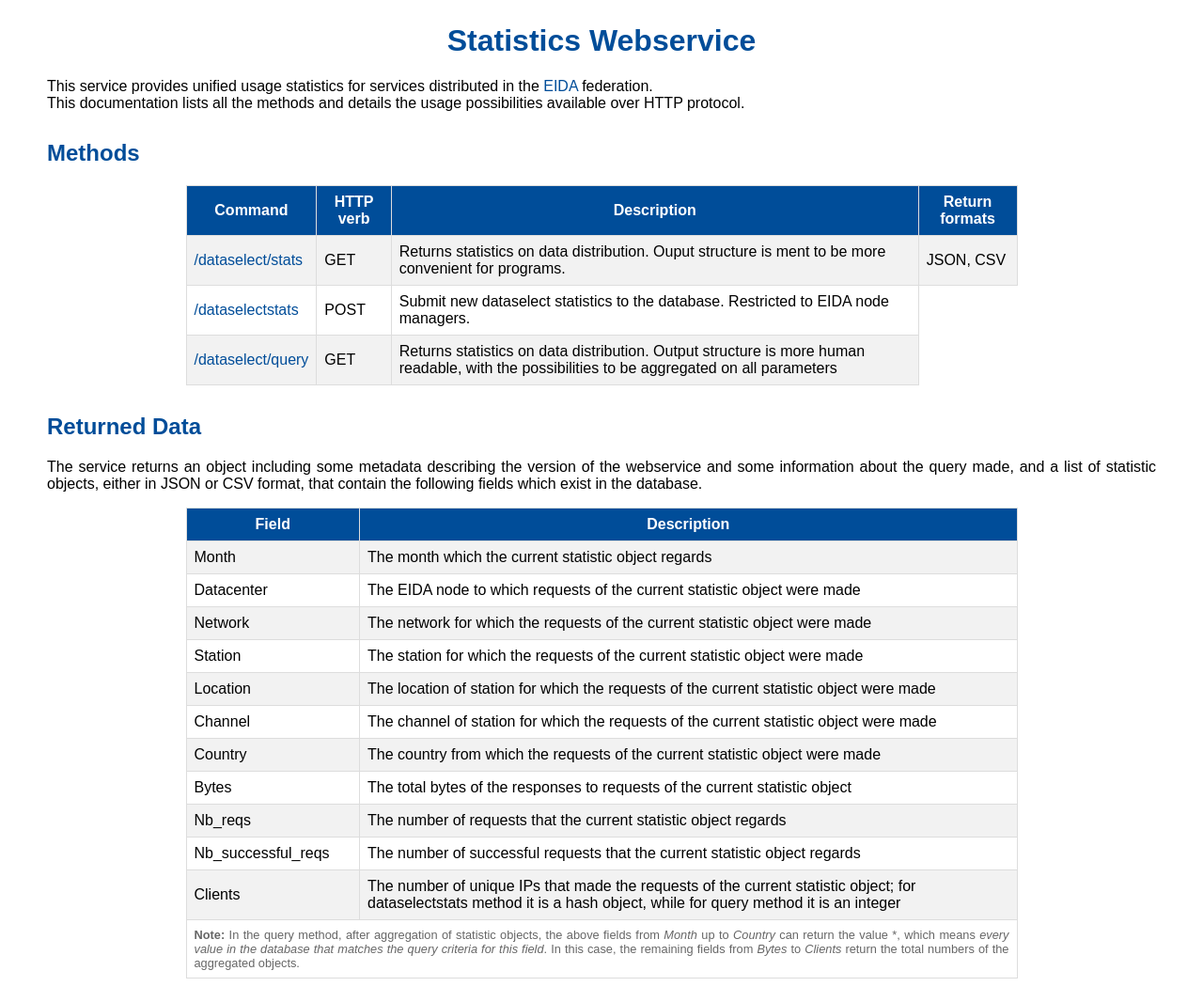
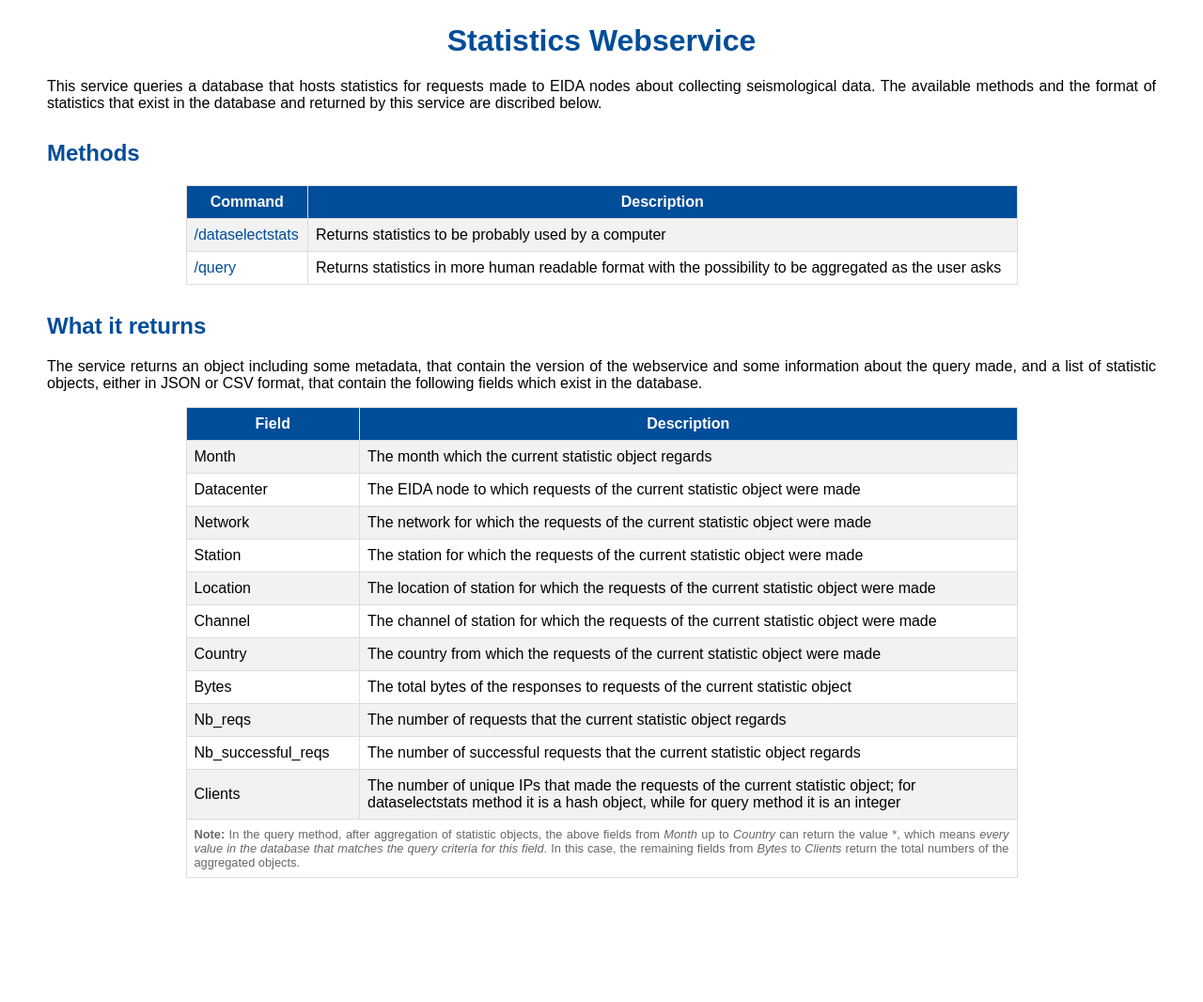
Before and after one commit to EIDA/eida-statistics, a Flask app: page / in a window 1280 px wide. Shown: the whole page at 94% size. After the commit the page ends 934 px from the top, so only its background shows below. Run offline with Flask 2, Linux system fonts and the light colour scheme; some libraries are stand-ins or nearby versions.

Commit message:
Restore the doc template fro Vasilis

```diff
--- a/webservice/webservice/templates/doc.html
+++ b/webservice/webservice/templates/doc.html
@@ -52,38 +52,28 @@
 
   <body>
     <h1>Statistics Webservice</h1>
-    <p>This service provides unified usage statistics for services distributed in the <a href="https://www.orfeus-eu.org/data/eida/nodes/">EIDA</a> federation.
-      <br>
-      This documentation lists all the methods and details the usage possibilities available over HTTP protocol.</p>
+    <p>This service queries a database that hosts statistics for requests made to EIDA nodes about collecting seismological data.
+      The available methods and the format of statistics that exist in the database and returned by this service are discribed below.</p>
 
     <h2>Methods</h2>
     <table id="methods">
       <tr>
         <th>Command</th>
-        <th>HTTP verb</th>
         <th>Description</th>
-        <th>Return formats</th>
       </tr>
       <tr>
-        <td><a href="http://localhost:5000/dataselect/stats/builder">/dataselect/stats</a></td>
-        <td>GET</td>
-        <td>Returns statistics on data distribution. Ouput structure is ment to be more convenient for programs.</td>
-        <td>JSON, CSV</td>
+        <td><a href={{ url_dataselect }}>/dataselectstats</a></td>
+        <td>Returns statistics to be probably used by a computer</td>
       </tr>
       <tr>
-        <td><a href="http://localhost:5000/dataselectstats">/dataselectstats</a></td>
-        <td>POST</td>
-        <td>Submit new dataselect statistics to the database. Restricted to EIDA node managers.</td>
-      </tr>
-      <tr>
-        <td><a href="http://localhost:5000/dataselect/query/builder">/dataselect/query</a></td>
-        <td>GET</td>
-        <td>Returns statistics on data distribution. Output structure is more human readable, with the possibilities to be aggregated on all parameters</td>
+        <td><a href={{ url_query }}>/query</a></td>
+        <td>Returns statistics in more human readable format with the possibility to be aggregated as the user asks</td>
       </tr>
     </table>
 
-    <h2>Returned Data</h2>
-    <p>The service returns an object including some metadata describing the version of the webservice and some information about the query made, and a list of statistic objects, either in JSON or CSV format, that contain the following fields which exist in the database.</p>
+    <h2>What it returns</h2>
+    <p>The service returns an object including some metadata, that contain the version of the webservice and some information about the query made,
+      and a list of statistic objects, either in JSON or CSV format, that contain the following fields which exist in the database.</p>
     <table id="fields">
       <tr>
         <th>Field</th>
```
